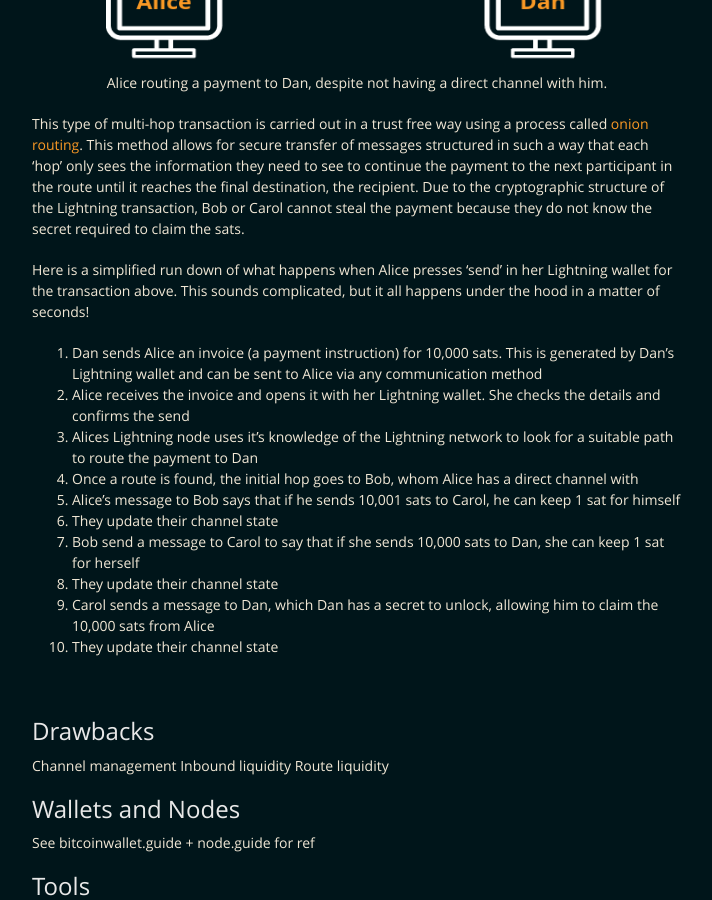
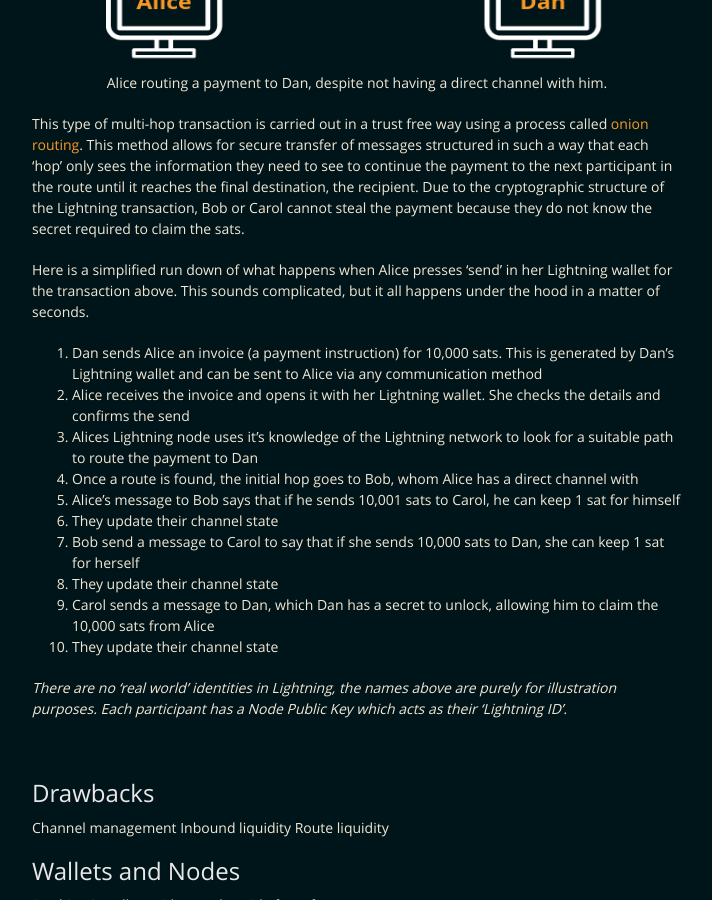
Before and after one commit to BitcoinQnA/ln-guide, a Jekyll site: the page built from index.md, in a window 1280 px wide and 900 px high, scrolled down 4056 px. Shown: the whole window, without its empty margins (283-995 px from the left). Built offline with Jekyll 4.4.1, drawn with Linux system fonts in a browser that asks for light colours.

Commit message:
Update index.md

```diff
--- a/index.md
+++ b/index.md
@@ -109,7 +109,7 @@ Alice routing a payment to Dan, despite not having a direct channel with him.
 
 This type of multi-hop transaction is carried out in a trust free way using a process called [onion routing](https://wiki.ion.radar.tech/tech/lightning/onion-routing). This method allows for secure transfer of messages structured in such a way that each 'hop' only sees the information they need to see to continue the payment to the next participant in the route until it reaches the final destination, the recipient.  Due to the cryptographic structure of the Lightning transaction, Bob or Carol cannot steal the payment because they do not know the secret required to claim the sats.
 
-Here is a simplified run down of what happens when Alice presses 'send' in her Lightning wallet for the transaction above. This sounds complicated, but it all happens under the hood in a matter of seconds!
+Here is a simplified run down of what happens when Alice presses 'send' in her Lightning wallet for the transaction above. This sounds complicated, but it all happens under the hood in a matter of seconds.
 
 1.  Dan sends Alice an invoice (a payment instruction) for 10,000 sats. This is generated by Dan's Lightning wallet and can be sent to Alice via any communication method
 2.  Alice receives the invoice and opens it with her Lightning wallet. She checks the details and confirms the send
@@ -121,6 +121,8 @@ Here is a simplified run down of what happens when Alice presses 'send' in her L
 8. They update their channel state
 9. Carol sends a message to Dan, which Dan has a secret to unlock, allowing him to claim the 10,000 sats from Alice
 10. They update their channel state
+
+*There are no 'real world' identities in Lightning, the names above are purely for illustration purposes. Each participant has a Node Public Key which acts as their 'Lightning ID'.*
 
 <br/>
 
```
